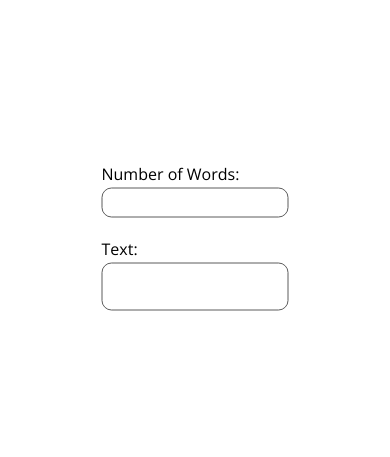
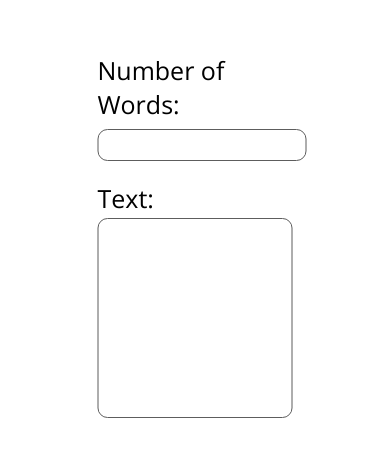
Before and after one commit to Aclixion/Live-Word-Count, a plain HTML site: page index.html in a window 390 px wide. Shown: the part 183-640 px from the top of the page. Drawn offline with nearby package versions, Linux system fonts and the light colour scheme.

Commit message:
Change width of input fields to be responsive

```diff
--- a/style.css
+++ b/style.css
@@ -2,8 +2,9 @@
 * {
     margin: 0;
     padding: 0;
-    box-sizing: 0;
-    font-family: "Open Sans"
+    box-sizing: border-box;
+    font-family: "Open Sans";
+    font-size: 25px;
 }
 
 
@@ -12,6 +13,7 @@
     top: 50%;
     left: 50%;
     transform: translate(-50%, -50%);
+    width: 50%;
 }
 
 .field {
@@ -19,11 +21,11 @@
 }
 
 .field-header {
-    width: 150px;
     margin-bottom: 3px;
 }
 
 .field-entry {
+    font-size: 15px;
     border-radius: 10px;
     border: 0.5px solid #5d5d5d;
     padding: 5px;
@@ -31,4 +33,6 @@
 
 .text-entry {
     resize: none;
+    width: 100%;
+    height: 200px;
 }
```
